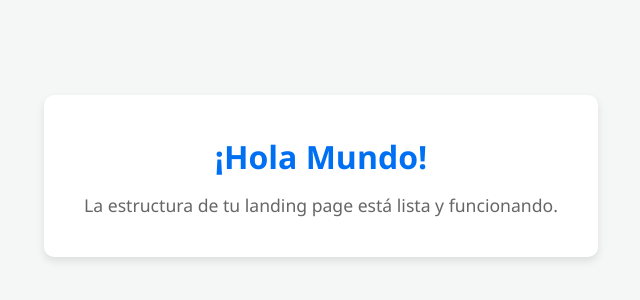
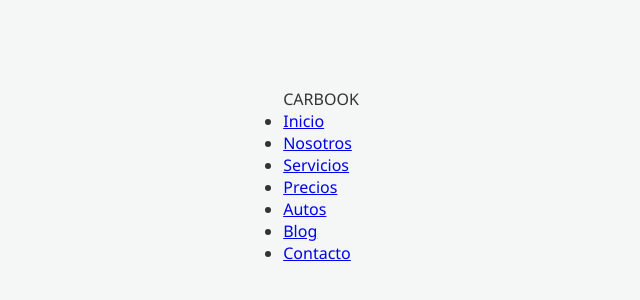
Before and after one commit to Fredynaranjo/sitio, a plain HTML site: page index.html in a window 1280 px wide. Shown: the part 224-524 px from the top of the page, without its empty margins (319-959 px from the left). Drawn offline with Linux system fonts and the light colour scheme.

Commit message:
Update index.html

```diff
--- a/index.html
+++ b/index.html
@@ -3,15 +3,31 @@
 <head>
     <meta charset="UTF-8">
     <meta name="viewport" content="width=device-width, initial-scale=1.0">
-    <title>Mi Landing Page</title>
+    <title>CarBook - Menú de Navegación</title>
+    <link rel="preconnect" href="https://fonts.googleapis.com">
+    <link rel="preconnect" href="https://fonts.gstatic.com" crossorigin>
+    <link href="https://fonts.googleapis.com/css2?family=Poppins:wght@400;700;900&display=swap" rel="stylesheet">
     <link rel="stylesheet" href="css/styles.css">
 </head>
 <body>
 
-    <div class="contenedor-bienvenida">
-        <h1>¡Hola Mundo!</h1>
-        <p>La estructura de tu landing page está lista y funcionando.</p>
-    </div>
+    <header class="header-navigation">
+        <nav class="navbar">
+            <div class="logo">
+                CAR<span>BOOK</span>
+            </div>
+
+            <ul class="nav-links">
+                <li><a href="#" class="active">Inicio</a></li>
+                <li><a href="#">Nosotros</a></li>
+                <li><a href="#">Servicios</a></li>
+                <li><a href="#">Precios</a></li>
+                <li><a href="#">Autos</a></li>
+                <li><a href="#">Blog</a></li>
+                <li><a href="#">Contacto</a></li>
+            </ul>
+        </nav>
+    </header>
 
 </body>
 </html>
```
